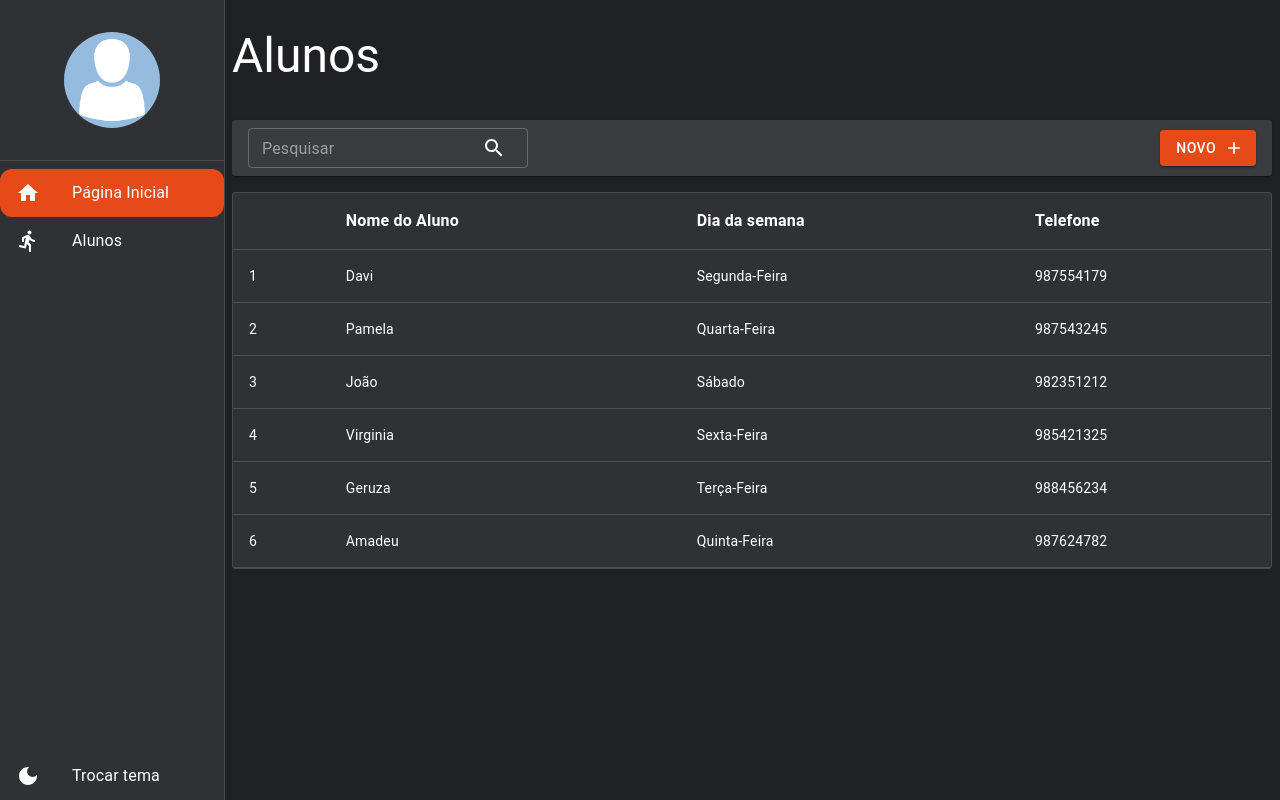
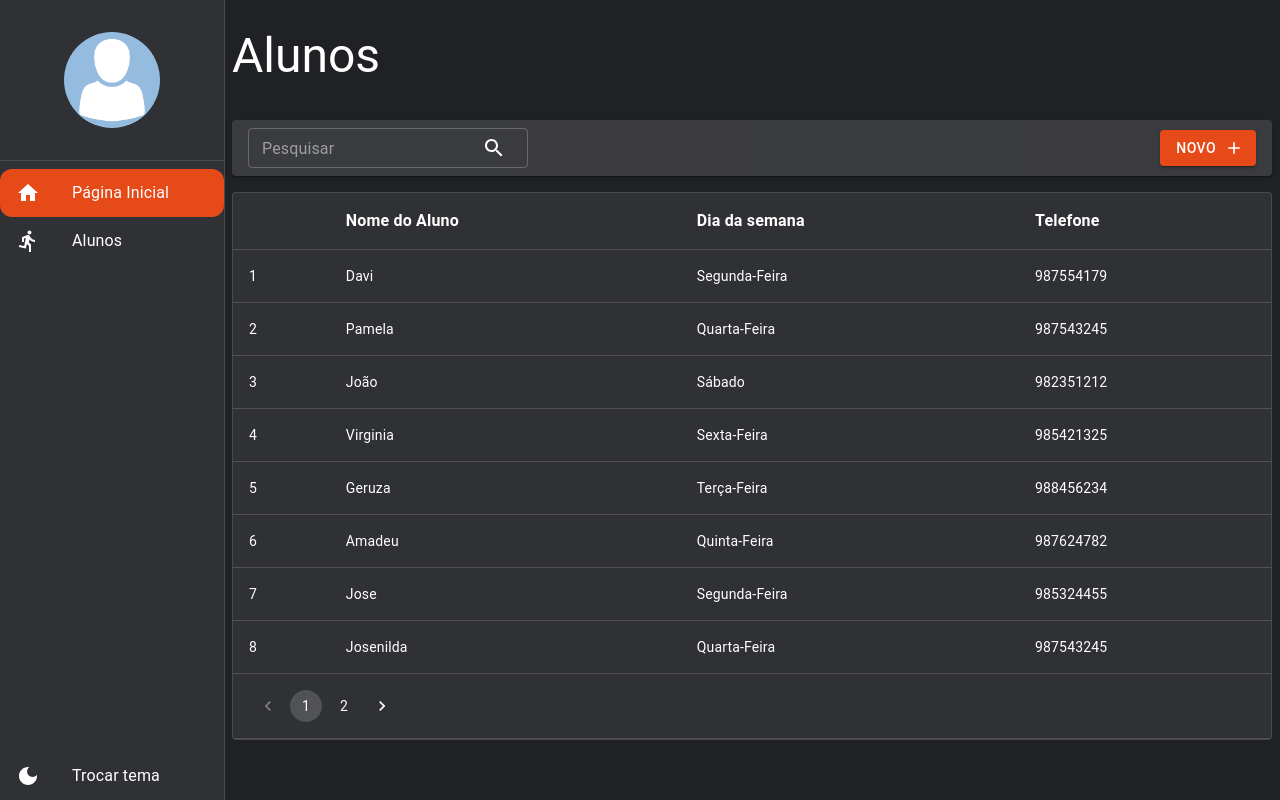
Before and after one commit to davisantanan/Personal-Mode, a React (Create React App) app: page /students in a window 1280 px wide. Built offline with nearby package versions, Linux system fonts and the light colour scheme; data requests are answered from the project's data file.

Commit message:
add pagination in students table

```diff
--- a/mock/database.json
+++ b/mock/database.json
@@ -41,6 +41,48 @@
             "age": 20,
             "telNumber": 987624782,
             "dayOfTheWeek": "Quinta-Feira"
+        },
+        {
+            "id": 7,
+            "name": "Jose",
+            "age": 21,
+            "telNumber": 985324455,
+            "dayOfTheWeek": "Segunda-Feira"
+        },
+        {
+            "id": 8,
+            "name": "Josenilda",
+            "age": 25,
+            "telNumber": 987543245,
+            "dayOfTheWeek": "Quarta-Feira"
+        },
+        {
+            "id": 9,
+            "name": "Paulo",
+            "age": 40,
+            "telNumber": 982351212,
+            "dayOfTheWeek": "Sábado"
+        },
+        {
+            "id": 10,
+            "name": "Rafael",
+            "age": 18,
+            "telNumber": 985421325,
+            "dayOfTheWeek": "Sexta-Feira"
+        },
+        {
+            "id": 11,
+            "name": "Antônio",
+            "age": 60,
+            "telNumber": 988456234,
+            "dayOfTheWeek": "Terça-Feira"
+        },
+        {
+            "id": 12,
+            "name": "Priscila",
+            "age": 20,
+            "telNumber": 987624782,
+            "dayOfTheWeek": "Quinta-Feira"
         }
     ]
 }
--- a/src/pages/students/students.tsx
+++ b/src/pages/students/students.tsx
@@ -1,5 +1,6 @@
 import {
   LinearProgress,
+  Pagination,
   Paper,
   Table,
   TableBody,
@@ -28,10 +29,14 @@ function Students(){
     return searchParams.get('search') || '';
   },[searchParams]);
 
+  const page = useMemo(() => {
+    return Number(searchParams.get('page') || '1');
+  },[searchParams]);
+
   useEffect(() => {
     setIsLoading(true)
     debounce(() => {
-      studentsService.getAll(1, search).then((result) => {
+      studentsService.getAll(page, search).then((result) => {
         setIsLoading(false);
         if(result instanceof Error){
           alert(result.message);
@@ -43,7 +48,7 @@ function Students(){
       })
     });
     // eslint-disable-next-line
-  }, [search]);
+  }, [search, page]);
 
   return(
     <BaseLayout
@@ -52,7 +57,7 @@ function Students(){
       <ListingToolsBar
       showSearchInput
       searchText={search}
-      changeSearchText={text => setSearchParams({ search: text }, { replace: true })}
+      changeSearchText={text => setSearchParams({ search: text, page: '1' }, { replace: true })}
       />}>
 
       <TableContainer
@@ -85,15 +90,25 @@ function Students(){
           )}
 
           <TableFooter>
-            {isloading ?
-            <TableRow>
-              <TableCell colSpan={4}>
-                <LinearProgress variant="indeterminate" />
-              </TableCell>
-            </TableRow>
-            :
-            <div></div>
-            }
+            {isloading && (
+              <TableRow>
+                <TableCell colSpan={4}>
+                  <LinearProgress variant="indeterminate" />
+                </TableCell>
+              </TableRow>
+            )}
+            {totalCount > 0 && totalCount > 8 &&(
+              <TableRow >
+                <TableCell colSpan={4}>
+                  <Pagination
+                  page={page}
+                  count={Math.ceil(totalCount / 8)}
+                  onChange={(e, newPage) => setSearchParams({ search, page: newPage.toString()}, { replace: true })}
+                  />
+                </TableCell>
+              </TableRow>
+            )}
+
           </TableFooter>
         </Table>
       </TableContainer>
--- a/src/services/studentsService/studentsService.ts
+++ b/src/services/studentsService/studentsService.ts
@@ -11,7 +11,7 @@ export interface studentsDetails {
 
 const getAll = async (page = 1, filter= '') => {
     try {
-        const { data, headers } = await api.get(`/alunos?_page=${page}&_limit=10&name_like=${filter}`);
+        const { data, headers } = await api.get(`/alunos?_page=${page}&_limit=8&name_like=${filter}`);
         if(data) {
             return {
                 data,
```
